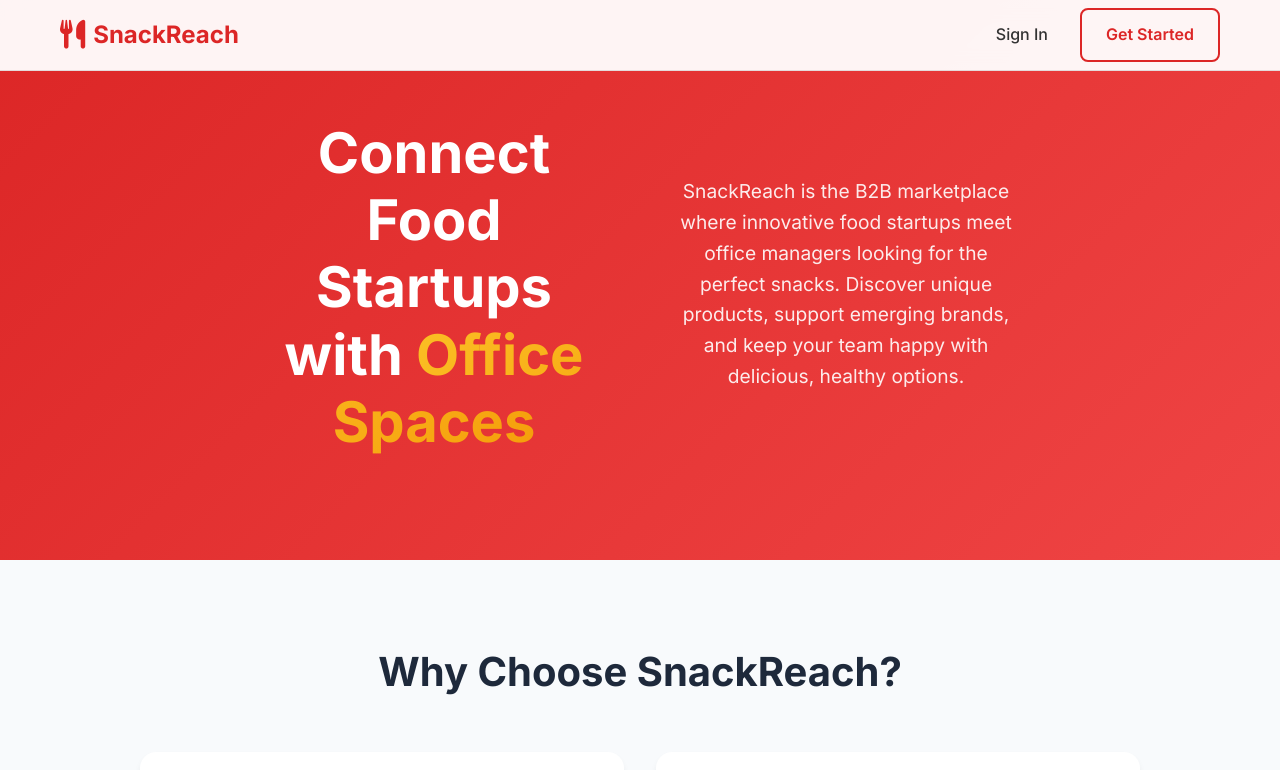
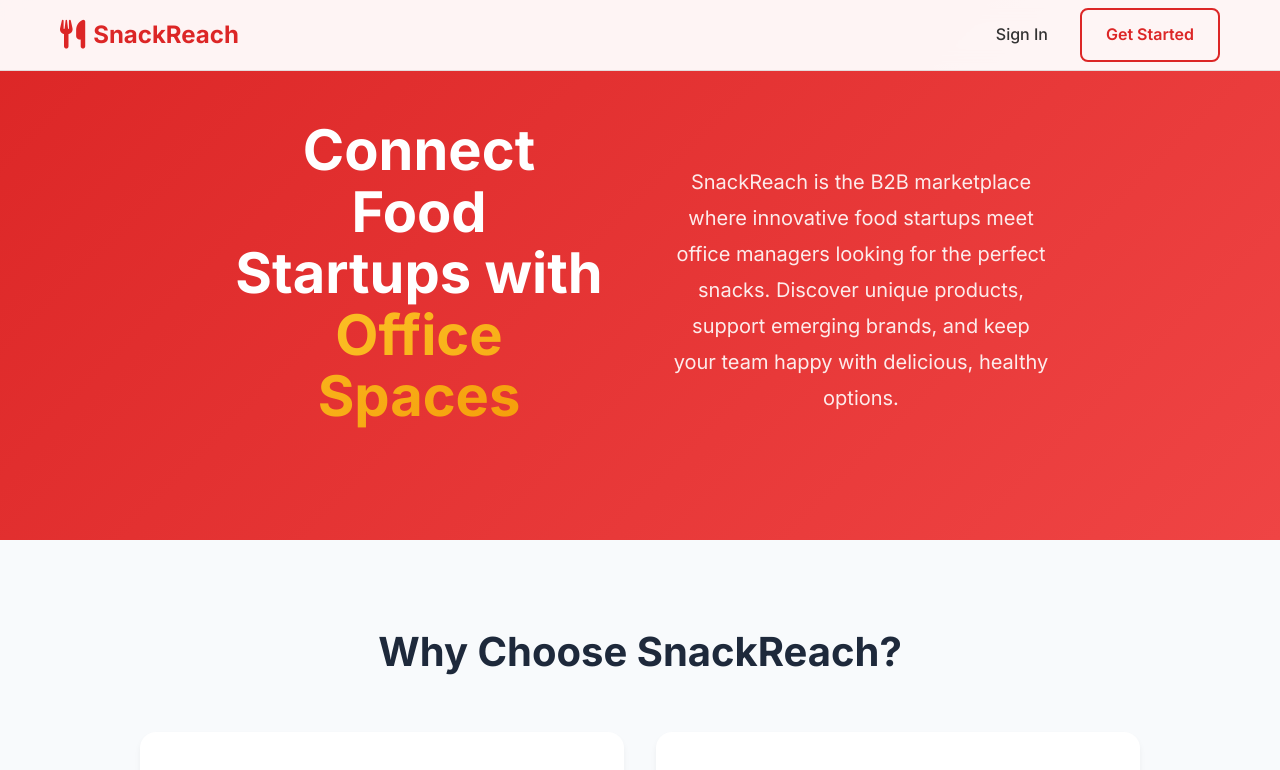
Before and after one commit to andyackerman1/snackreach, a React (Vite) app: page / in a window 1280 px wide. Shown: the top 770 px of the page. Built offline with nearby package versions, Linux system fonts and the light colour scheme; no server answers.

Commit message:
Improve hero section spacing and centering

```diff
--- a/src/pages/HomePage.jsx
+++ b/src/pages/HomePage.jsx
@@ -20,11 +20,11 @@ export default function HomePage() {
       {/* Hero Section */}
       <section className="hero">
         <div className="container">
-          <div className="hero-container hero-centered">
-            <h1 className="hero-title">
+          <div className="hero-container hero-centered" style={{ maxWidth: "900px", margin: "0 auto", padding: "0 40px" }}>
+            <h1 className="hero-title" style={{ marginBottom: "2rem", lineHeight: "1.1" }}>
               Connect Food Startups with <span className="highlight">Office Spaces</span>
             </h1>
-            <p className="hero-description">
+            <p className="hero-description" style={{ fontSize: "1.25rem", lineHeight: "1.8", maxWidth: "700px", margin: "0 auto" }}>
               SnackReach is the B2B marketplace where innovative food startups meet office managers
               looking for the perfect snacks. Discover unique products, support emerging brands,
               and keep your team happy with delicious, healthy options.
```
